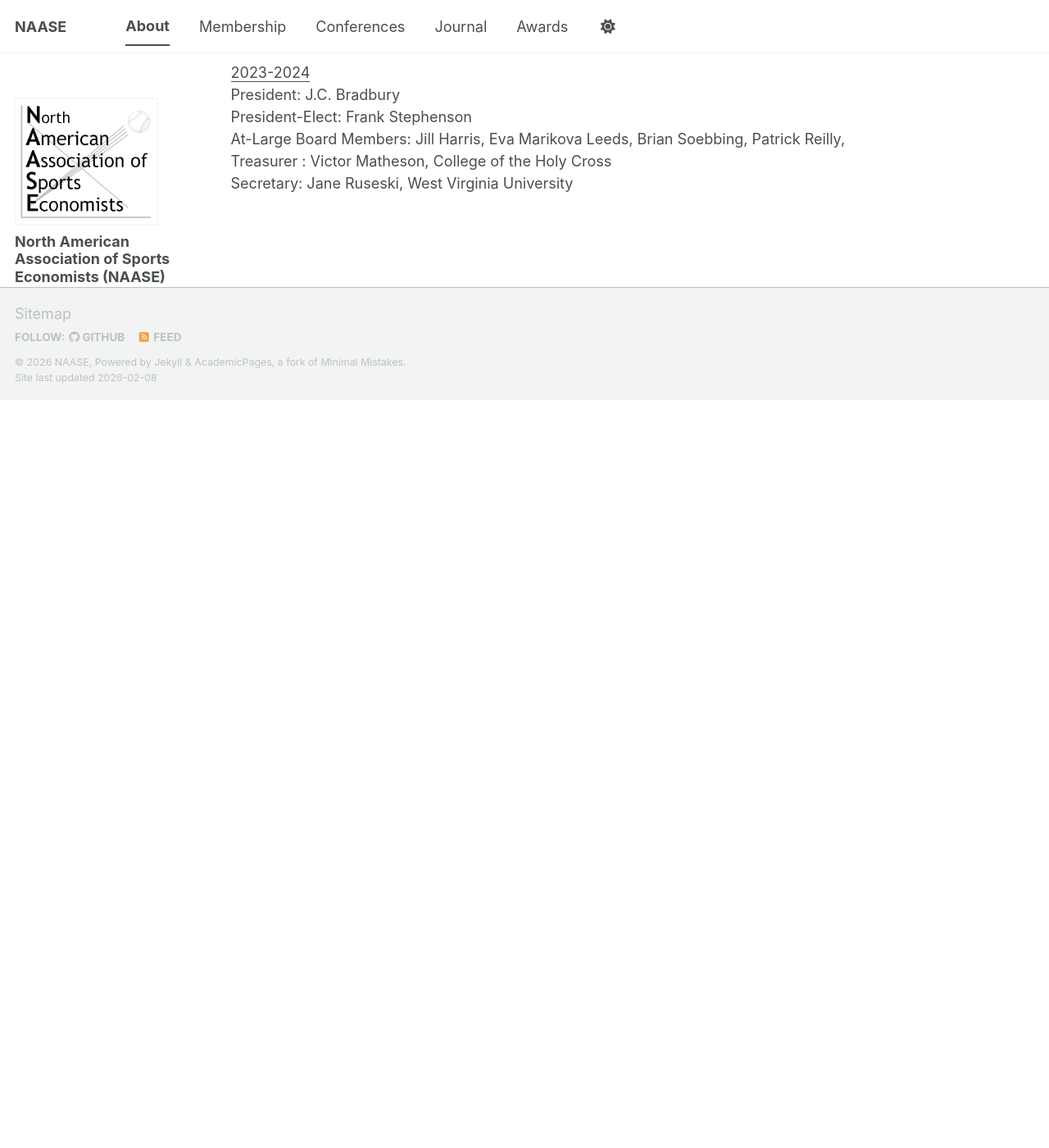
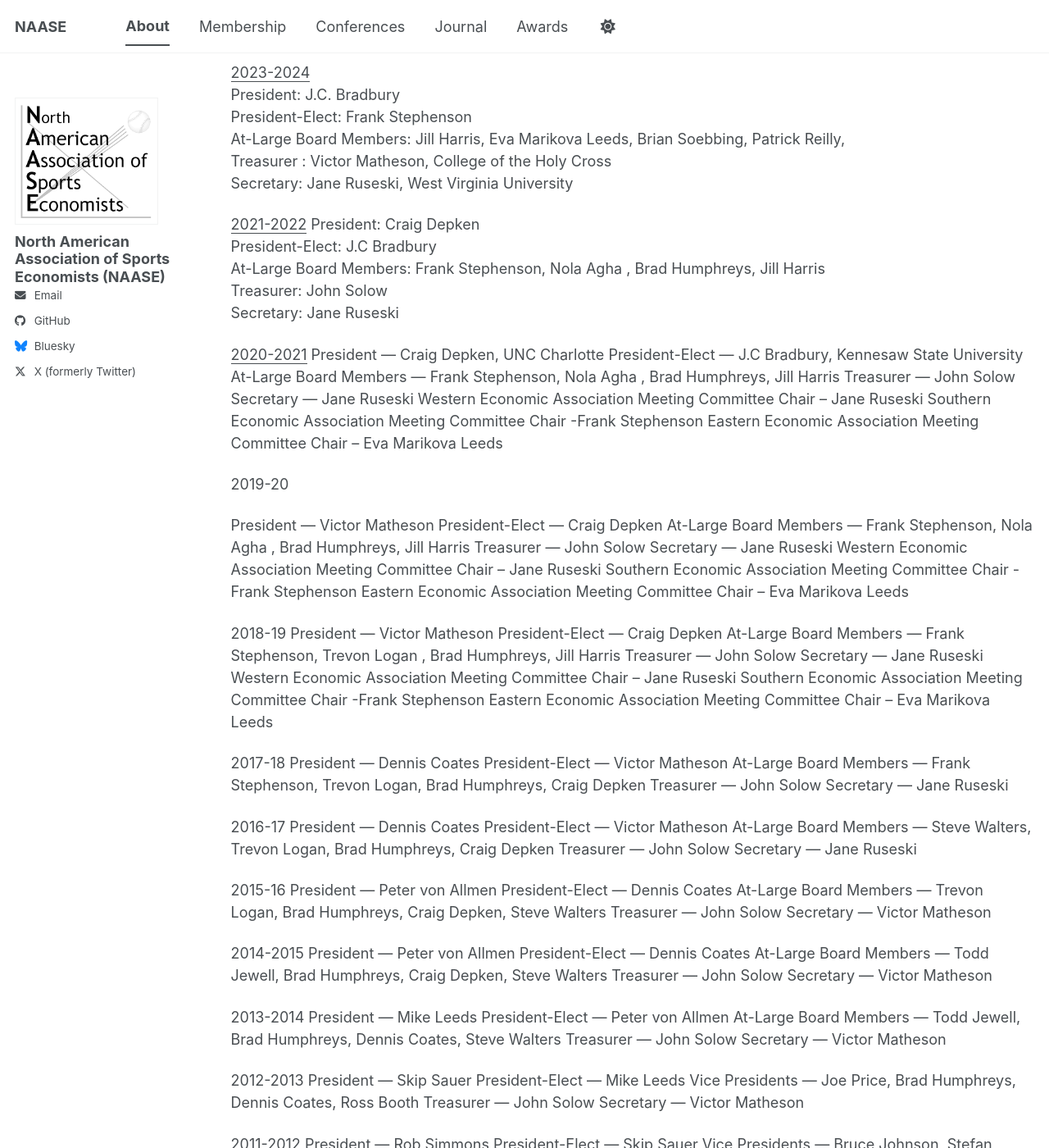
Before and after one commit to naaseweb/naaseweb.github.io, a Jekyll site: the page built from _pages/about-us.md, in a window 1280 px wide and 1400 px high, scrolled down 1217 px. Shown: the whole window at 82% size. Built offline with Jekyll 4.4.1, drawn with Linux system fonts in a browser that asks for light colours; a script bundle is joined from its source files by our own code; library files that are not in the unit come from our copies; before the commit the page ends 1705 px from its top, so only the background shows below that; some of the changed text lies outside the part shown.

Commit message:
Update about-us.md

```diff
--- a/_pages/about-us.md
+++ b/_pages/about-us.md
@@ -56,3 +56,119 @@
 Patrick Reilly,
 Treasurer : Victor Matheson, College of the Holy Cross
 Secretary:  Jane Ruseski, West Virginia University
+
+<u>2021-2022</u>
+President:  Craig Depken
+President-Elect: J.C Bradbury
+At-Large Board Members: Frank Stephenson, Nola Agha , Brad Humphreys, Jill Harris
+Treasurer: John Solow
+Secretary: Jane Ruseski
+
+
+<u>2020-2021</u>
+President — Craig Depken, UNC Charlotte
+President-Elect — J.C Bradbury, Kennesaw State University
+At-Large Board Members — Frank Stephenson, Nola Agha , Brad Humphreys, Jill Harris
+Treasurer — John Solow
+Secretary — Jane Ruseski
+Western Economic Association Meeting Committee Chair – Jane Ruseski
+Southern Economic Association Meeting Committee Chair -Frank Stephenson
+Eastern Economic Association Meeting Committee Chair – Eva Marikova Leeds
+
+2019-20
+
+President — Victor Matheson
+President-Elect — Craig Depken
+At-Large Board Members — Frank Stephenson, Nola Agha , Brad Humphreys, Jill Harris
+Treasurer — John Solow
+Secretary — Jane Ruseski
+Western Economic Association Meeting Committee Chair – Jane Ruseski
+Southern Economic Association Meeting Committee Chair -Frank Stephenson
+Eastern Economic Association Meeting Committee Chair – Eva Marikova Leeds
+
+2018-19
+President — Victor Matheson
+President-Elect — Craig Depken
+At-Large Board Members — Frank Stephenson, Trevon Logan , Brad Humphreys, Jill Harris
+Treasurer — John Solow
+Secretary — Jane Ruseski
+Western Economic Association Meeting Committee Chair – Jane Ruseski
+Southern Economic Association Meeting Committee Chair -Frank Stephenson
+Eastern Economic Association Meeting Committee Chair – Eva Marikova Leeds
+
+2017-18
+President — Dennis Coates
+President-Elect — Victor Matheson
+At-Large Board Members — Frank Stephenson, Trevon Logan, Brad Humphreys, Craig Depken
+Treasurer — John Solow
+Secretary — Jane Ruseski
+
+2016-17
+President — Dennis Coates
+President-Elect — Victor Matheson
+At-Large Board Members — Steve Walters, Trevon Logan, Brad Humphreys, Craig Depken
+Treasurer — John Solow
+Secretary — Jane Ruseski
+
+2015-16
+President — Peter von Allmen
+President-Elect — Dennis Coates
+At-Large Board Members — Trevon Logan, Brad Humphreys, Craig Depken, Steve Walters
+Treasurer — John Solow
+Secretary — Victor Matheson
+
+2014-2015
+President — Peter von Allmen
+President-Elect — Dennis Coates
+At-Large Board Members — Todd Jewell, Brad Humphreys, Craig Depken, Steve Walters
+Treasurer — John Solow
+Secretary — Victor Matheson
+
+2013-2014
+President — Mike Leeds
+President-Elect — Peter von Allmen
+At-Large Board Members — Todd Jewell, Brad Humphreys, Dennis Coates, Steve Walters
+Treasurer — John Solow
+Secretary — Victor Matheson
+
+2012-2013
+President — Skip Sauer
+President-Elect — Mike Leeds
+Vice Presidents — Joe Price, Brad Humphreys, Dennis Coates, Ross Booth
+Treasurer — John Solow
+Secretary — Victor Matheson
+
+2011-2012
+President — Rob Simmons
+President-Elect — Skip Sauer
+Vice Presidents — Bruce Johnson, Stefan Syzmanski, Ross Booth, Joe Price
+Treasurer — John Solow
+Secretary — Victor Matheson
+
+2010-2011
+President — Dave Berri
+President-Elect — Rob Simmons
+Vice Presidents — Bruce Johnson, Stefan Syzmanski, Duane Rockerbie, Mike Leeds
+Treasurer — John Solow
+Secretary —Victor Matheson
+
+2009-2010
+President — Brad Humphreys
+President-Elect — Dave Berri
+Vice Presidents — Mike Leeds, Rob Simmons, Craig Depken, Tony Krautmann
+Treasurer — John Solow
+Secretary —Stacey Brook
+
+2008-2009
+President — Dennis Coates
+President-Elect — Brad Humphreys
+Vice Presidents — Bernd Frick, Dave Berri, Peter von Allmen, Tony Krautmann
+Treasurer — John Solow
+Secretary —Stacey Brook
+
+2007-2008
+President — vacant
+President-Elect — Dennis Coates
+Vice Presidents — Brad Humphreys, Dave Berri, Peter von Allmen, Tony Krautmann
+Treasurer — John Solow
+Secretary —Stacey Brook
```
